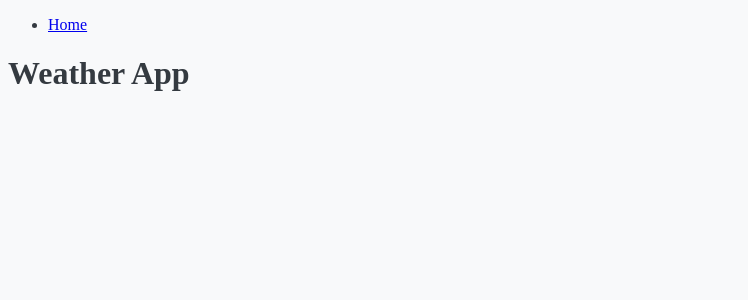
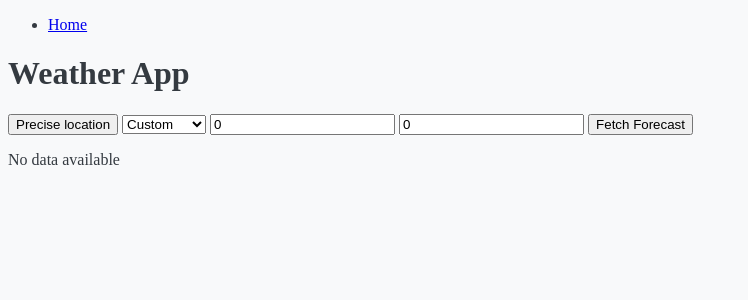
Before and after one commit to GuilhermeCampano/weather-app, a SvelteKit app: page / in a window 1280 px wide. Shown: the top 300 px of the page, without its empty margins (0-748 px from the left). Built offline with nearby package versions, Linux system fonts and the light colour scheme.

Commit message:
Fix build syntax issues

```diff
--- a/src/components/CitySelect.svelte
+++ b/src/components/CitySelect.svelte
@@ -1,11 +1,11 @@
 <script lang="ts">
 	import { cities } from '../models/cities.model';
-  import { latitude, longitude, forecast, fetchForecast, selectedCity } from '../stores/forecast.store';
+  import { latitude, longitude, fetchForecast, selectedCity } from '../stores/forecast.store';
 
 	$: {
 		if($selectedCity.name !== 'Custom') {
-			latitude.set(<number>$selectedCity.latitude);
-			longitude.set(<number>$selectedCity.longitude);
+			latitude.set($selectedCity.latitude);
+			longitude.set($selectedCity.longitude);
 		}
 	}
 
--- a/src/components/PreciseLocationButton.svelte
+++ b/src/components/PreciseLocationButton.svelte
@@ -3,7 +3,7 @@
 
   function getLocation() {
     try {
-      navigator.geolocation.getCurrentPosition((position: GeolocationPosition) => {
+      navigator.geolocation.getCurrentPosition((position) => {
         latitude.set(position.coords.latitude);
         longitude.set(position.coords.longitude);
         fetchForecast();
--- a/src/models/cities.model.ts
+++ b/src/models/cities.model.ts
@@ -1,11 +1,11 @@
 export interface CityOption {
   name: string;
-  latitude: number | null;
-  longitude: number | null;
+  latitude: number;
+  longitude: number;
 }
 
 export const cities: CityOption[] = [
-  {name: 'Custom', latitude: null, longitude: null},
+  {name: 'Custom', latitude: 0, longitude: 0},
   { name: 'New York', latitude: 40.7128, longitude: -74.006 },
   { name: 'London', latitude: 51.5074, longitude: -0.1278 },
   { name: 'Tokyo', latitude: 35.6895, longitude: 139.6917 },
--- a/src/routes/+page.svelte
+++ b/src/routes/+page.svelte
@@ -1,14 +1,13 @@
-<script lang="ts">
-	export const prerender = true;
-	// import CitySelect from "../components/CitySelect.svelte";
-	// import CoordinatesForm from "../components/CoordinatesForm.svelte";
-	// import CurrentWeather from "../components/CurrentWeather.svelte";
-	// import PreciseLocationButton from "../components/PreciseLocationButton.svelte";
+<script>
+	import PreciseLocationButton from "../components/PreciseLocationButton.svelte";
+	import CitySelect from "../components/CitySelect.svelte";
+	import CoordinatesForm from "../components/CoordinatesForm.svelte";
+	import CurrentWeather from "../components/CurrentWeather.svelte";
 </script>
 
 <h1>Weather App</h1>
 
-<!-- <PreciseLocationButton />
+<PreciseLocationButton />
 <CitySelect />
 <CoordinatesForm />
-<CurrentWeather /> -->
+<CurrentWeather />
```
